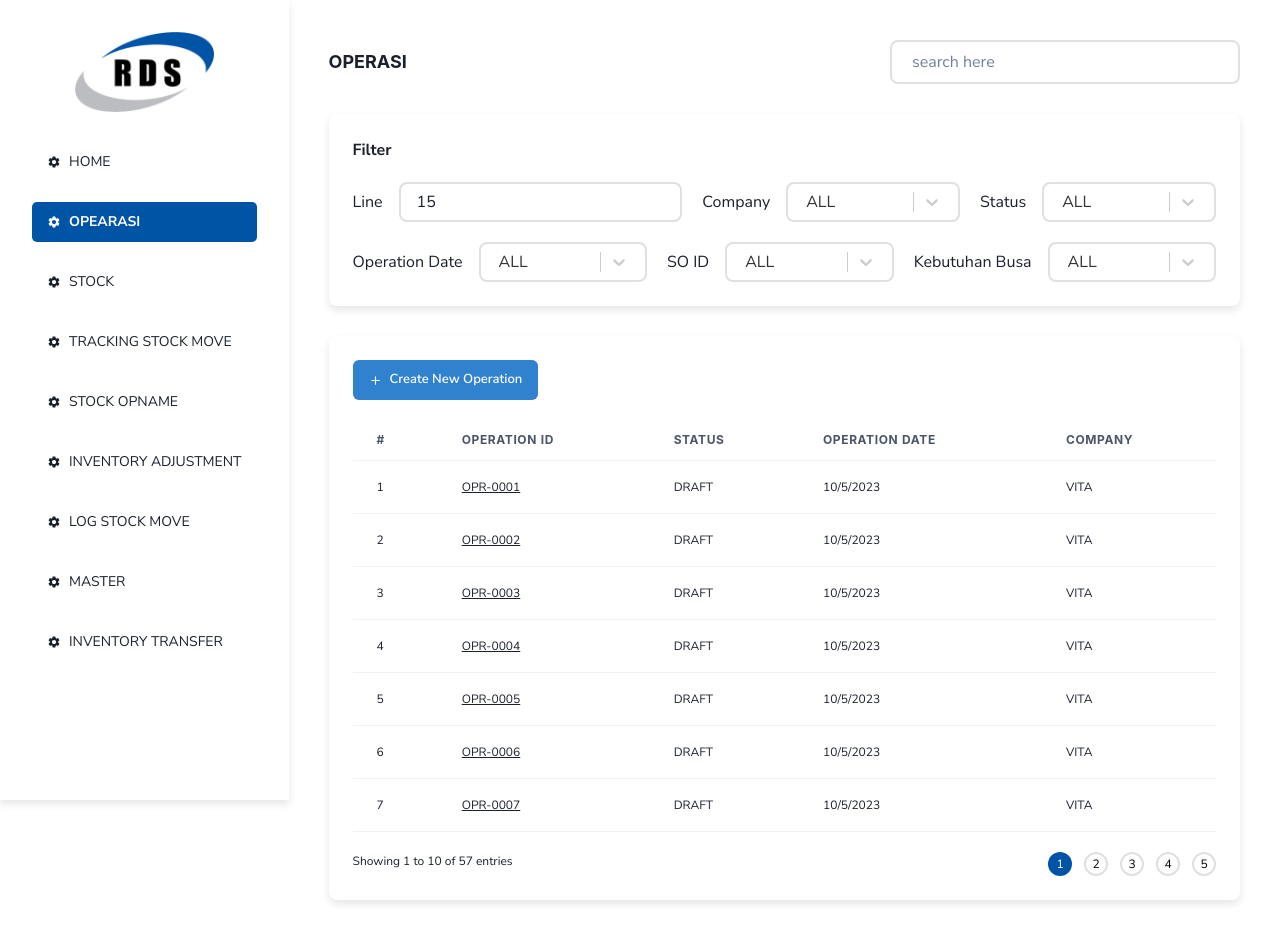
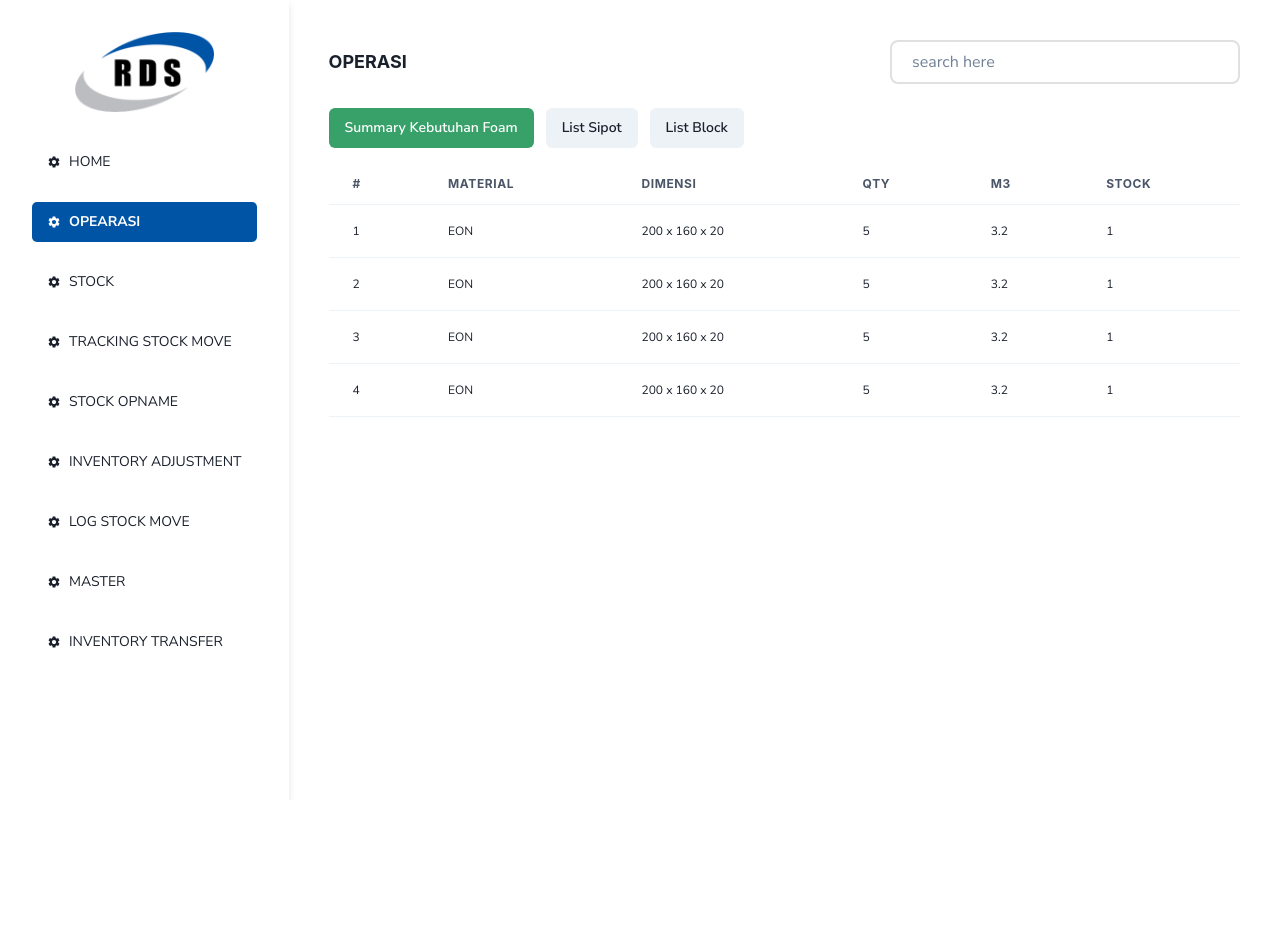
Before and after one commit to kopireng06/test-rds, a React (Vite) app: page /operation/1/foam-usages/create in a window 1280 px wide. Shown: the top 942 px of the page. After the commit the page ends 800 px from the top, so only its background shows below. Built offline with nearby package versions, Linux system fonts and the light colour scheme; the HTML template or start-up script is replaced by a standard one.

Commit message:
feat: create foam usage

```diff
--- a/src/App.tsx
+++ b/src/App.tsx
@@ -9,6 +9,7 @@ import SoDetail from './components/views/SoDetail'
 import { ChakraProvider } from '@chakra-ui/react'
 import MaterialList from './components/views/MaterialList'
 import FoamUsageList from './components/views/FoamUsageList'
+import CreateFoamUsage from './components/views/CreateFoamUsage'
 
 const router = createBrowserRouter([
   {
@@ -24,6 +25,14 @@ const router = createBrowserRouter([
     element: (
       <Dashboard>
         <SoDetail />
+      </Dashboard>
+    )
+  },
+  {
+    path: '/operation/:operationID/foam-usages/create',
+    element: (
+      <Dashboard>
+        <CreateFoamUsage />
       </Dashboard>
     )
   },
--- /dev/null
+++ b/src/components/views/CreateFoamUsage.tsx
@@ -0,0 +1,135 @@
+import {
+  Button,
+  Checkbox,
+  Flex,
+  IconButton,
+  Modal,
+  ModalBody,
+  ModalCloseButton,
+  ModalContent,
+  ModalFooter,
+  ModalHeader,
+  ModalOverlay,
+  NumberInput,
+  NumberInputField,
+  Table,
+  TableContainer,
+  Tbody,
+  Td,
+  Text,
+  Th,
+  Thead,
+  Tr
+} from '@chakra-ui/react'
+import { useState } from 'react'
+import { FaPlus } from 'react-icons/fa'
+
+const tabs = [
+  { title: 'Summary Kebutuhan Foam', tab: 'summary' },
+  { title: 'List Sipot', tab: 'sipot-list' },
+  { title: 'List Block', tab: 'block-list' }
+] as const
+
+const tableData = [
+  { material: 'EON', dimention: '200 x 160 x 20', qty: 5, m3: 3.2, stock: 1 },
+  { material: 'EON', dimention: '200 x 160 x 20', qty: 5, m3: 3.2, stock: 1 },
+  { material: 'EON', dimention: '200 x 160 x 20', qty: 5, m3: 3.2, stock: 1 },
+  { material: 'EON', dimention: '200 x 160 x 20', qty: 5, m3: 3.2, stock: 1 }
+]
+
+function CreateFoamUsage() {
+  const [activeTab, setActiveTab] = useState<'summary' | 'sipot-list' | 'block-list'>(tabs[0].tab)
+  const [selectedData, setSelectedData] = useState<(typeof tableData)[0] | null>(null)
+
+  return (
+    <Flex flexDir='column' gap={4} py={6}>
+      <Flex gap={3}>
+        {tabs.map(({ title, tab }) => (
+          <Button
+            onClick={() => setActiveTab(tab)}
+            key={tab}
+            fontSize={14}
+            colorScheme={tab === activeTab ? 'green' : undefined}
+          >
+            {title}
+          </Button>
+        ))}
+      </Flex>
+      <TableContainer>
+        <Table variant='simple'>
+          <Thead>
+            <Tr>
+              <Th>#</Th>
+              <Th>
+                {(() => {
+                  if (activeTab === 'summary') return 'MATERIAL'
+                  if (activeTab === 'block-list') return 'BLOCK'
+                  return 'SIPOT'
+                })()}
+              </Th>
+              <Th>DIMENSI</Th>
+              <Th>QTY</Th>
+              <Th>M3</Th>
+              <Th>STOCK</Th>
+            </Tr>
+          </Thead>
+          <Tbody>
+            {tableData.map(({ material, dimention, qty, m3, stock }, idx) => (
+              <Tr key={idx} cursor='pointer' _hover={{ background: '#718096', color: 'white' }}>
+                <Td fontSize={12}>
+                  {idx + 1}{' '}
+                  {(() => {
+                    if (activeTab === 'sipot-list') return <Checkbox ml={3} colorScheme='green' />
+                    if (activeTab === 'block-list')
+                      return (
+                        <IconButton
+                          colorScheme='green'
+                          ml={3}
+                          height={6}
+                          w={6}
+                          minW='fit-content'
+                          aria-label='plus-icon'
+                          onClick={() => setSelectedData({ material, dimention, qty, m3, stock })}
+                          icon={<FaPlus />}
+                        />
+                      )
+                    return null
+                  })()}
+                </Td>
+                <Td fontSize={12}>{material}</Td>
+                <Td fontSize={12}>{dimention}</Td>
+                <Td fontSize={12}>{qty}</Td>
+                <Td fontSize={12}>{m3}</Td>
+                <Td fontSize={12}>{stock}</Td>
+              </Tr>
+            ))}
+          </Tbody>
+        </Table>
+      </TableContainer>
+      <Modal isOpen={!!selectedData} onClose={() => setSelectedData(null)} isCentered>
+        <ModalOverlay />
+        <ModalContent w={700} maxW='none'>
+          <ModalHeader>ADD BALOK EON</ModalHeader>
+          <ModalCloseButton />
+          <ModalBody display='flex' flexDirection='column' gap={4}>
+            <Flex gap={4} alignItems='center'>
+              <Text as='span' fontWeight={700}>
+                Quantity
+              </Text>
+              <NumberInput min={0} flexGrow={1}>
+                <NumberInputField />
+              </NumberInput>
+            </Flex>
+          </ModalBody>
+          <ModalFooter>
+            <Button colorScheme='blue' onClick={() => setSelectedData(null)}>
+              Save
+            </Button>
+          </ModalFooter>
+        </ModalContent>
+      </Modal>
+    </Flex>
+  )
+}
+
+export default CreateFoamUsage
--- a/src/components/views/FoamUsageList.tsx
+++ b/src/components/views/FoamUsageList.tsx
@@ -1,7 +1,7 @@
 import { Button, Flex, Icon, Table, TableContainer, Tbody, Td, Th, Thead, Tr } from '@chakra-ui/react'
 import OperationDescription from '../commons/OperationDesc'
 import { FaPlus } from 'react-icons/fa'
-import { Link } from 'react-router-dom'
+import { Link, useLocation } from 'react-router-dom'
 
 const tableData = [
   { product: 'BSA001', uom: 'UOM 001', demand: 1, m3: 8000 },
@@ -10,10 +10,12 @@ const tableData = [
 ]
 
 function FoamUsageList() {
+  const { pathname } = useLocation()
+
   return (
     <Flex flexDir='column' gap={4}>
       <OperationDescription />
-      <Button as={Link} w='fit-content' alignSelf='flex-end' colorScheme='blue' fontSize={14}>
+      <Button as={Link} w='fit-content' alignSelf='flex-end' colorScheme='blue' fontSize={14} to={`${pathname}/create`}>
         <Icon as={FaPlus} mr={2} />
         Add Foam
       </Button>
@@ -30,7 +32,7 @@ function FoamUsageList() {
           </Thead>
           <Tbody>
             {tableData.map(({ product, uom, demand, m3 }, idx) => (
-              <Tr key={idx} cursor='pointer' _hover={{ background: 'rgb(0,84,166)', color: 'white' }}>
+              <Tr key={idx} cursor='pointer' _hover={{ background: '#718096', color: 'white' }}>
                 <Td fontSize={12}>{idx + 1}</Td>
                 <Td fontSize={12}>{product}</Td>
                 <Td fontSize={12}>{uom}</Td>
--- a/src/components/views/MaterialList.tsx
+++ b/src/components/views/MaterialList.tsx
@@ -127,7 +127,7 @@ function MaterialList() {
           <Tbody>
             {[...tableData, ...tableData, ...tableData].map(
               ({ product, productGroup, material, soID, demand, company }, idx) => (
-                <Tr key={idx} cursor='pointer' _hover={{ background: 'rgb(0,84,166)', color: 'white' }}>
+                <Tr key={idx} cursor='pointer' _hover={{ background: '#718096', color: 'white' }}>
                   <Td fontSize={12}>{idx + 1}</Td>
                   <Td fontSize={12}>{product}</Td>
                   <Td fontSize={12}>{productGroup}</Td>
--- a/src/components/views/NoteList.tsx
+++ b/src/components/views/NoteList.tsx
@@ -71,7 +71,7 @@ function NoteList() {
           </Thead>
           <Tbody>
             {tableData.map(({ product, soID, createdAt, createdBy }, idx) => (
-              <Tr key={idx} cursor='pointer' _hover={{ background: 'rgb(0,84,166)', color: 'white' }}>
+              <Tr key={idx} cursor='pointer' _hover={{ background: '#718096', color: 'white' }}>
                 <Td fontSize={12}>{idx + 1}</Td>
                 <Td fontSize={12}>{product}</Td>
                 <Td fontSize={12}>{soID}</Td>
--- a/src/components/views/OperationList.tsx
+++ b/src/components/views/OperationList.tsx
@@ -138,7 +138,7 @@ function OperationList() {
             </Thead>
             <Tbody>
               {tableData.map(({ id, company, operationDate, status }, idx) => (
-                <Tr key={idx} cursor='pointer' _hover={{ background: 'rgb(0,84,166)', color: 'white' }}>
+                <Tr key={idx} cursor='pointer' _hover={{ background: '#718096', color: 'white' }}>
                   <Td fontSize={12}>{idx + 1}</Td>
                   <Td fontSize={12}>
                     <Text textDecoration='underline' as={Link} to={`/operation/${id}/so-information`}>
--- a/src/components/views/SoDetail.tsx
+++ b/src/components/views/SoDetail.tsx
@@ -23,7 +23,7 @@ function SoDetail() {
         </Thead>
         <Tbody>
           {tableData.map(({ id, product, demand, company }, idx) => (
-            <Tr key={idx} cursor='pointer' _hover={{ background: 'rgb(0,84,166)', color: 'white' }}>
+            <Tr key={idx} cursor='pointer' _hover={{ background: '#718096', color: 'white' }}>
               <Td fontSize={12}>{idx + 1}</Td>
               <Td fontSize={12}>
                 <Text>{id}</Text>
--- a/src/components/views/SoInformation.tsx
+++ b/src/components/views/SoInformation.tsx
@@ -26,7 +26,7 @@ function SoInformation() {
           </Thead>
           <Tbody>
             {soInformations.map(({ id, company, spkCount }, idx) => (
-              <Tr key={idx} cursor='pointer' _hover={{ background: 'rgb(0,84,166)', color: 'white' }}>
+              <Tr key={idx} cursor='pointer' _hover={{ background: '#718096', color: 'white' }}>
                 <Td fontSize={12}>{idx + 1}</Td>
                 <Td fontSize={12}>
                   <Text textDecoration='underline' as={Link} to={`${pathname}/${id.replaceAll('/', '-')}`}>
```
